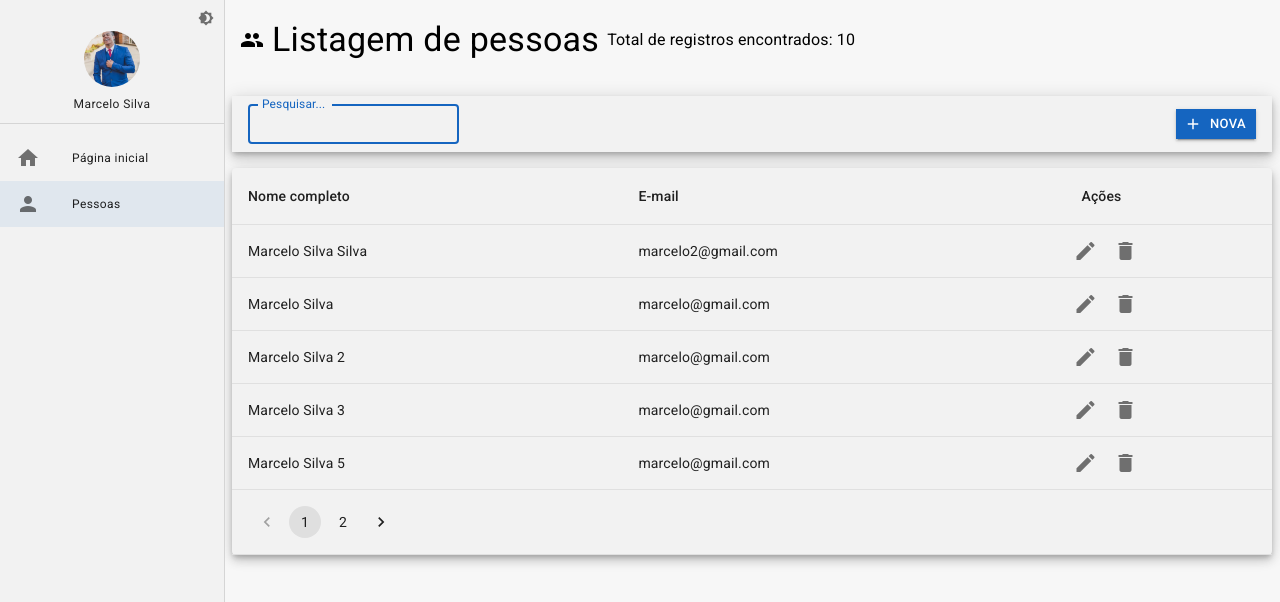
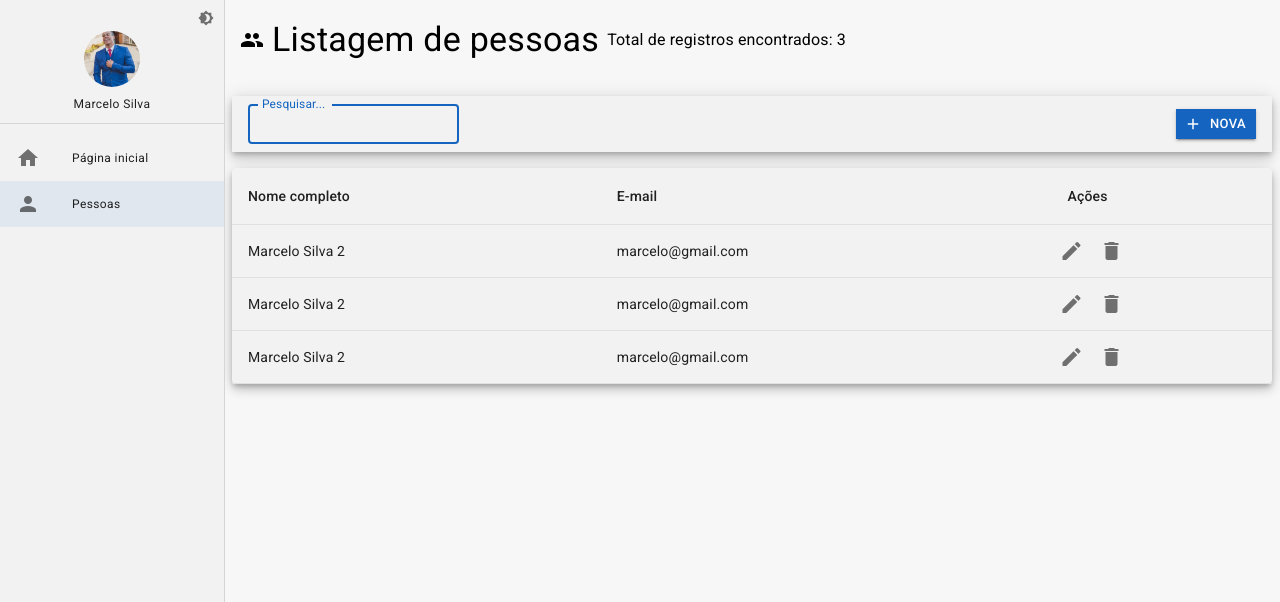
Before and after one commit to EuMarcel0/cadastro, a React (Vite) app: page /pessoas in a window 1280 px wide. Shown: the top 602 px of the page. Built offline with nearby package versions, Linux system fonts and the light colour scheme; data requests are answered from the project's data file.

Commit message:
chore: created page of people edition

```diff
--- a/mock/db.json
+++ b/mock/db.json
@@ -2,18 +2,12 @@
   "pessoas": [
     {
       "id": 1,
-      "email": "marcelo2@gmail.com",
+      "email": "marcelo@gmail.com",
       "cityId": 1,
-      "fullName": "Marcelo Silva Silva"
+      "fullName": "Marcelo Silva 2"
     },
     {
       "id": 2,
-      "email": "marcelo@gmail.com",
-      "cityId": 1,
-      "fullName": "Marcelo Silva"
-    },
-    {
-      "id": 3,
       "email": "marcelo@gmail.com",
       "cityId": 1,
       "fullName": "Marcelo Silva 2"
@@ -22,43 +16,7 @@
       "id": 4,
       "email": "marcelo@gmail.com",
       "cityId": 1,
-      "fullName": "Marcelo Silva 3"
-    },
-    {
-      "id": 5,
-      "email": "marcelo@gmail.com",
-      "cityId": 1,
-      "fullName": "Marcelo Silva 5"
-    },
-    {
-      "id": 7,
-      "email": "marcelo@gmail.com",
-      "cityId": 1,
-      "fullName": "Marcelo Silva 6"
-    },
-    {
-      "id": 8,
-      "email": "marcelo@gmail.com",
-      "cityId": 1,
-      "fullName": "Marcelo Silva 7"
-    },
-    {
-      "id": 9,
-      "email": "marcelo@gmail.com",
-      "cityId": 1,
-      "fullName": "Marcelo Silva 8"
-    },
-    {
-      "id": 10,
-      "email": "antonio@gmail.com",
-      "cityId": 1,
-      "fullName": "Antonio Souza"
-    },
-    {
-      "id": 11,
-      "email": "osiel@gmail.com",
-      "cityId": 1,
-      "fullName": "Osiel Pedrini"
+      "fullName": "Marcelo Silva 2"
     }
   ]
 }
--- a/src/pages/pessoas/DetalhesPessoas.tsx
+++ b/src/pages/pessoas/DetalhesPessoas.tsx
@@ -1,16 +1,50 @@
+import { FormHandles } from '@unform/core';
 import { Form } from '@unform/web';
+import { useEffect, useRef, useState } from 'react';
+import { useNavigate, useParams } from 'react-router-dom';
 import { FerramentasDetalhes, UnformInputText } from '../../shared/components';
 import { LayoutBaseDePagina } from '../../shared/layouts';
+import { PersonService } from '../../shared/services/person/PersonService';
+
+interface IDetalhesPessoasProps {
+	email: string;
+	fullName: string;
+	cityId: string;
+}
 
 export const DetalhesPessoas: React.FC = () => {
+	const { id = 'nova' } = useParams<'id'>();
+	const navigate = useNavigate();
+	const unformRef = useRef<FormHandles>(null);
+	const [name, setName] = useState('');
+
+	useEffect(() => {
+		PersonService.getById(Number(id))
+			.then((response) => {
+				if (response instanceof Error) {
+					alert(response.message);
+					navigate('/pessoas');
+				} else {
+					unformRef.current?.setData(response);
+					setName(response.fullName);
+				}
+			});
+	}, [id]);
+
 	return (
 		<LayoutBaseDePagina
-			title='Editando Pessoa'
+			title={`Editando ${name}`}
 			icon='people-edit'
-			toolbar={<FerramentasDetalhes />}
+			toolbar={<FerramentasDetalhes
+				onClickInBack={() => navigate('/pessoas')}
+
+			/>
+			}
 		>
-			<Form onSubmit={() => console.log('Enviou os dados')}>
-				<UnformInputText name='email' />
+			<Form ref={unformRef} onSubmit={() => console.log('Enviou os dados')}>
+				<UnformInputText name='fullName' label='Nome completo...' />
+				<UnformInputText name='email' label='E-mail...' />
+				<UnformInputText name='cityId' label='Código da cidade' />
 			</Form>
 		</LayoutBaseDePagina>
 	);
--- a/src/pages/pessoas/ListagemPessoas.tsx
+++ b/src/pages/pessoas/ListagemPessoas.tsx
@@ -13,7 +13,6 @@ import { Environment } from '../../shared/environment';
 export const ListagemPessoas: React.FC = () => {
 	const [searchParams, setSearchParams] = useSearchParams('');
 	const [people, setPeople] = useState<IlistingPeopleProps[]>([]);
-	const [modalOpen, setModalOpen] = useState(false);
 	const [totalCount, setTotalCount] = useState(0);
 	const { debounce } = useDebounce(1000);
 	const [loading, setLoading] = useState(true);
@@ -52,11 +51,9 @@ export const ListagemPessoas: React.FC = () => {
 					alert(response.message);
 				}
 			});
+		window.location.reload();
 	};
 
-	const handleModalDelete = () => {
-		setModalOpen(true);
-	};
 
 	return (
 		<LayoutBaseDePagina
--- a/src/shared/components/confirm-modal/ConfirmModal.tsx
+++ b/src/shared/components/confirm-modal/ConfirmModal.tsx
@@ -22,7 +22,6 @@ export const ConfirmModal: React.FC<IConfirmModal> = ({ handleDelete }) => {
 	const handleClose = () => {
 		setOpen(false);
 	};
-
 	return (
 		<Box>
 			<IconButton onClick={handleClickOpen}>
@@ -40,12 +39,15 @@ export const ConfirmModal: React.FC<IConfirmModal> = ({ handleDelete }) => {
 				<DialogContent>
 					<DialogContentText id="alert-dialog-description">
 						Depois que deletar este registro, o mesmo não poderá ser restaurado ou reutilizado.
-						Deseja prosseguir com a operação com sua total responsabilidade?
+						Deseja prosseguir com a operação, em sua total responsabilidade?
 					</DialogContentText>
 				</DialogContent>
 				<DialogActions>
-					<Button onClick={handleClose}>Abortar</Button>
-					<Button onClick={handleDelete} autoFocus>
+					<Button onClick={handleClose} variant='outlined'>Abortar</Button>
+					<Button onClick={handleDelete}
+						variant='contained'
+						autoFocus
+					>
 						Deletar
 					</Button>
 				</DialogActions>
--- a/src/shared/components/form/UnformInputText.tsx
+++ b/src/shared/components/form/UnformInputText.tsx
@@ -25,11 +25,11 @@ export const UnformInputText: React.FC<IUnformInputTextProps> = ({ name, ...rest
 			<TextField
 				{...rest}
 				value={value}
-				label='Digite...'
 				onChange={(e) => setValue(e.target.value)}
 				defaultValue={defaultValue}
 				error={!!error}
 				variant='outlined'
+				sx={{ my: '10px' }}
 			/>
 		</Box>
 	);
```
